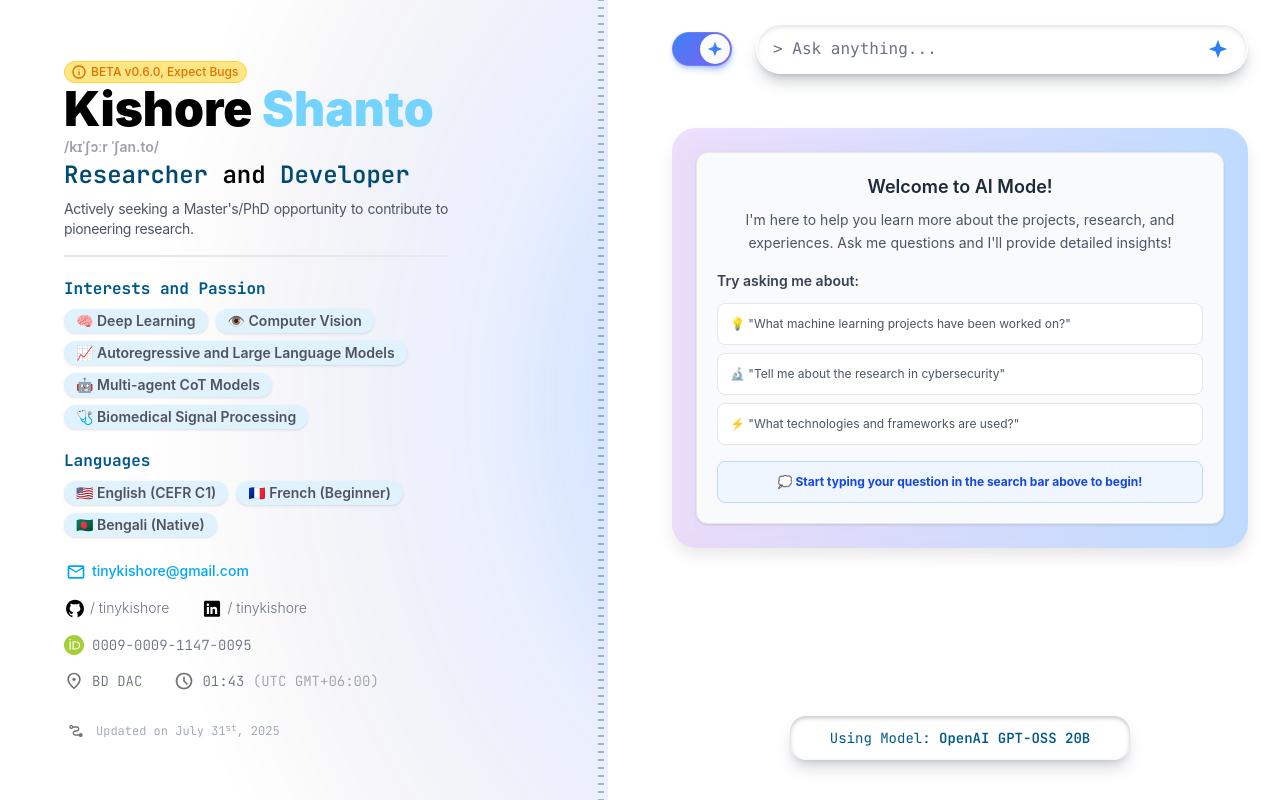
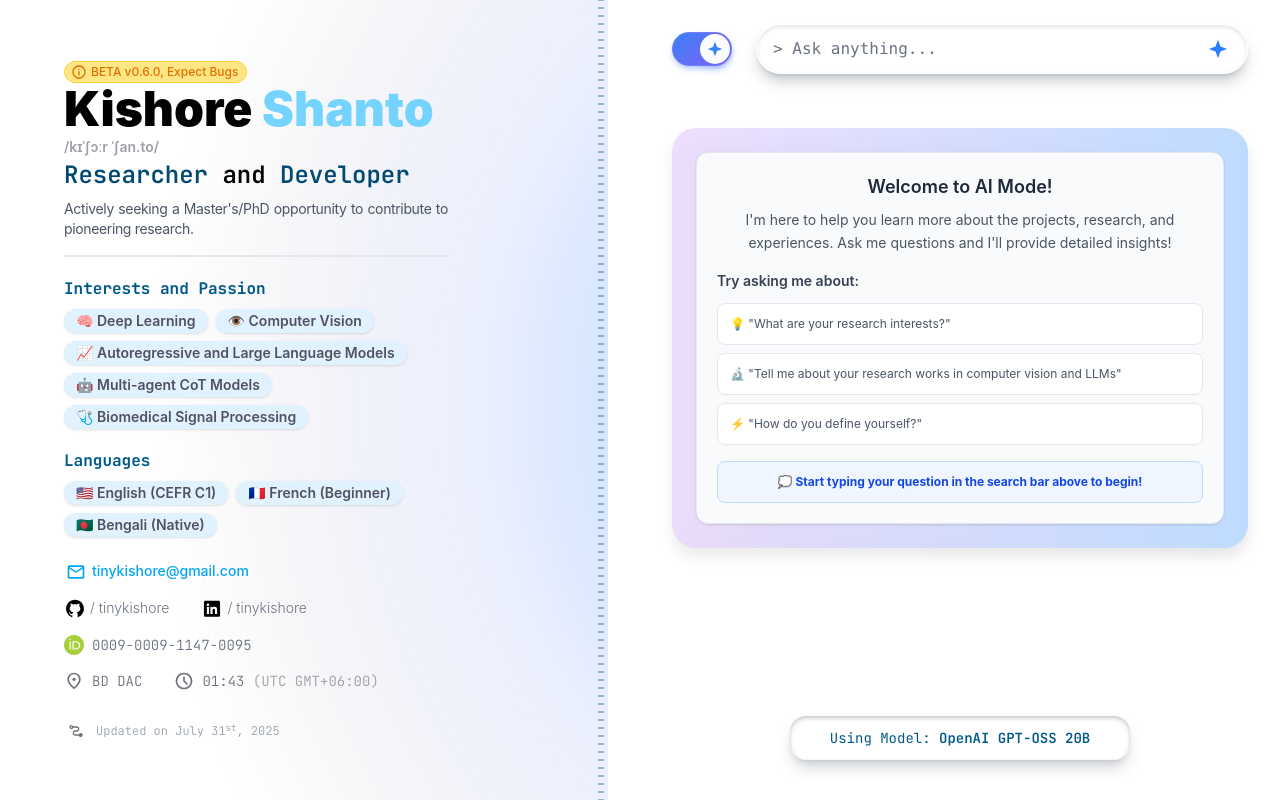
Before and after one commit to kishoreshanto/kishoreshanto, a SvelteKit app: page / in a window 1280 px wide. Both pictures are taken after a click on the button "Switch to ask AI mode". Built offline with nearby package versions, Linux system fonts and the light colour scheme.

Commit message:
Update styles and placeholders in BottomSwitch, AIDemoCard, and TopBar components for improved UI/UX

```diff
--- a/src/components/BottomSwitch.svelte
+++ b/src/components/BottomSwitch.svelte
@@ -25,7 +25,7 @@
 					<div class="flex flex-row-reverse gap-6 justify-center items-center">
 						<button
 							onclick={toggleView}
-							class="px-10 text-sky-800 font-semibold inset-shadow-sm inset-shadow-zinc-500/20 flex-shrink-0 bg-gradient-to-bl from-sky-400/40 to-violet-200/60 dark:bg-black/20 backdrop-blur-lg border-2 border-sky-500/20 dark:border-white/10 rounded-full p-3 shadow-xl shadow-gray-500/50 dark:shadow-blue-500/30 dark:hover:bg-white/10 hover:-translate-y-0.5 hover:scale-[1.05] hover:shadow-xl hover:shadow-gray-500/30 dark:hover:shadow-blue-500/40 transition-all duration-300 ease-out cursor-pointer group"
+							class="px-10 text-sky-800 font-semibold inset-shadow-sm inset-shadow-zinc-500/20 flex-shrink-0 bg-gradient-to-bl from-sky-200/20 to-violet-100/30 dark:bg-black/20 backdrop-blur-xl border-2 border-sky-500/20 dark:border-white/10 rounded-full p-3 shadow-xl shadow-gray-500/50 dark:shadow-blue-500/30 dark:hover:bg-white/10 hover:-translate-y-0.5 hover:scale-[1.05] hover:shadow-xl hover:shadow-gray-500/30 dark:hover:shadow-blue-500/40 transition-all duration-300 ease-out cursor-pointer group"
 						>
 							{$isSimplifiedView ? 'Switch to Detailed View' : 'Switch to Simplified View'}
 						</button>
--- a/src/components/Cards/AIDemoCard.svelte
+++ b/src/components/Cards/AIDemoCard.svelte
@@ -35,17 +35,17 @@
 								<div class="grid grid-cols-1 gap-2">
 									<div class="bg-white dark:bg-gray-700/50 rounded-lg p-3 border border-gray-200 dark:border-gray-600">
 										<p class="text-xs text-gray-600 dark:text-gray-400">
-											💡 "What machine learning projects have been worked on?"
+											💡 "What are your research interests?"
 										</p>
 									</div>
 									<div class="bg-white dark:bg-gray-700/50 rounded-lg p-3 border border-gray-200 dark:border-gray-600">
 										<p class="text-xs text-gray-600 dark:text-gray-400">
-											🔬 "Tell me about the research in cybersecurity"
+											🔬 "Tell me about your research works in computer vision and LLMs"
 										</p>
 									</div>
 									<div class="bg-white dark:bg-gray-700/50 rounded-lg p-3 border border-gray-200 dark:border-gray-600">
 										<p class="text-xs text-gray-600 dark:text-gray-400">
-											⚡ "What technologies and frameworks are used?"
+											⚡ "How do you define yourself?"
 										</p>
 									</div>
 								</div>
--- a/src/components/TopBar.svelte
+++ b/src/components/TopBar.svelte
@@ -167,7 +167,7 @@
 							placeholder={isAskMode
 								? '> Ask anything...'
 								: '> ' + dynamicPlaceholder}
-							class="font-mono w-full inset-shadow-sm inset-shadow-zinc-500/20 bg-white/50 dark:bg-black/20 backdrop-blur-lg border-[0.5px] border-white/40 dark:border-white/10 rounded-full pl-4 pr-12 py-3 shadow-lg shadow-gray-600/30 dark:shadow-blue-500/30 hover:bg-white/20 dark:hover:bg-white/10 focus:bg-white/20 dark:focus:bg-white/10 hover:shadow-xl focus:shadow-xl hover:shadow-gray-500/30 dark:hover:shadow-blue-500/40 focus:shadow-gray-500/30 dark:focus:shadow-blue-500/40 transition-all duration-300 ease-out text-gray-900 dark:text-white placeholder-gray-500 dark:placeholder-gray-400 focus:outline-none typewriter-placeholder"
+							class="font-mono w-full inset-shadow-sm inset-shadow-zinc-500/20 bg-white/50 dark:bg-black/20 backdrop-blur-lg border-[0.5px] border-white/40 dark:border-white/10 rounded-full pl-4 pr-12 py-3 shadow-lg shadow-gray-600/30 dark:shadow-blue-500/30 hover:bg-white/70 dark:hover:bg-white/10 focus:bg-white dark:focus:bg-white/10 hover:shadow-xl focus:shadow-xl hover:shadow-gray-500/30 dark:hover:shadow-blue-500/40 focus:shadow-gray-500/30 dark:focus:shadow-blue-500/40 transition-all duration-300 ease-out text-gray-900 dark:text-white placeholder-gray-500 dark:placeholder-gray-400 focus:outline-none typewriter-placeholder"
 						/>
 
 						{#if isAskMode}
```
